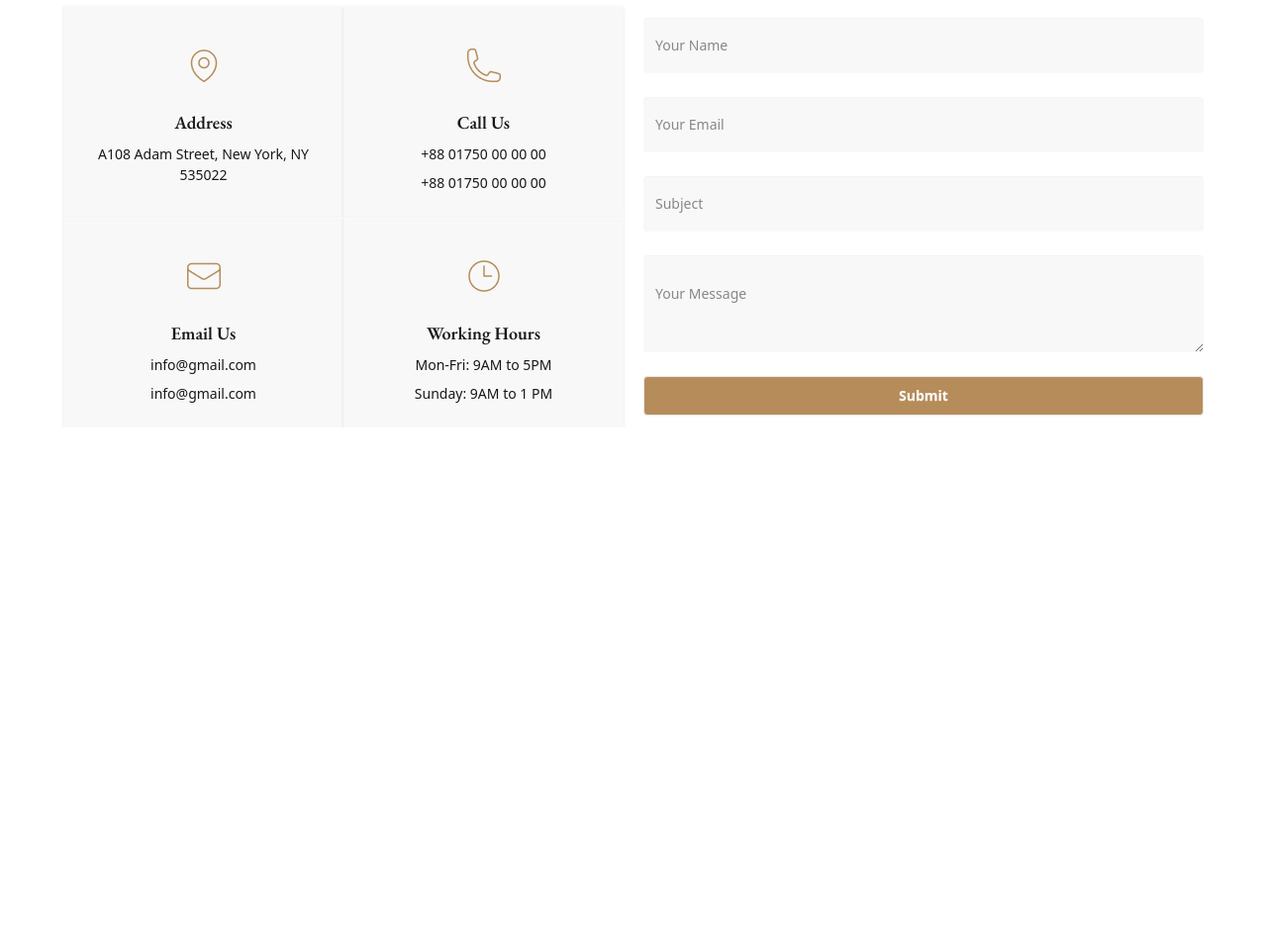
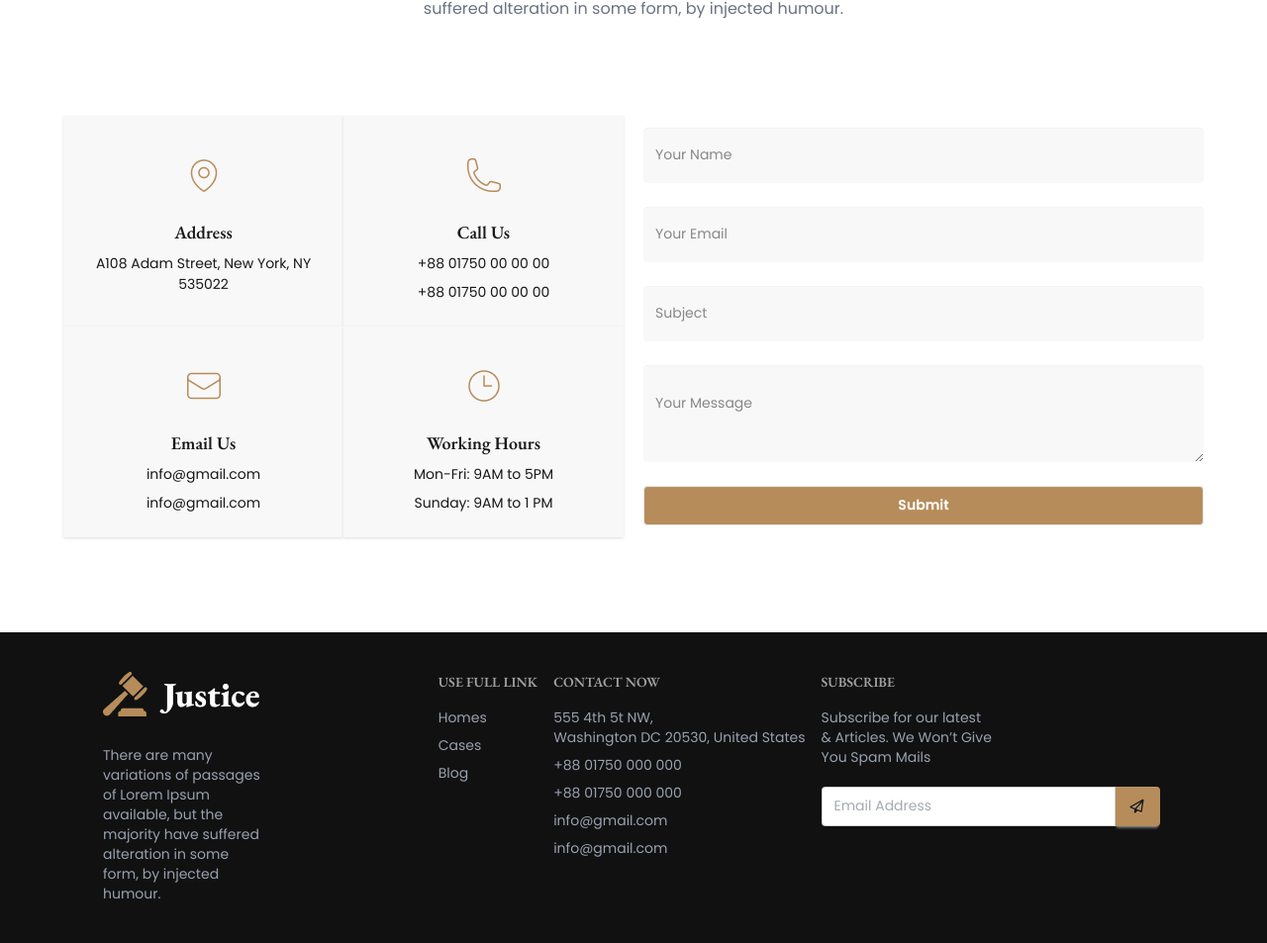
Before and after one commit to ahsankabirr/Legal-Solution, a plain HTML site: page index.html in a window 1280 px wide. Shown: the part 3400-4353 px from the top of the page at 99% size. Before the commit the page ends 3832 px from the top, so only its background shows below. Drawn offline with nearby package versions, Linux system fonts and the light colour scheme.

Commit message:
add footer section

```diff
--- a/index.html
+++ b/index.html
@@ -40,7 +40,7 @@
       }
     </style>
   </head>
-  <body>
+  <body class="poppins-font">
     <header class="max-w-6xl mx-auto">
       <!-- Nav section -->
       <nav>
@@ -530,7 +530,7 @@
           </div>
 
           <!-- Message section -->
-          <div class="grid grid-cols-1 md:grid-cols-2 gap-5">
+          <div class="grid grid-cols-1 md:grid-cols-2 gap-5 my-24">
             <div class="grid grid-cols-1 md:grid-cols-2">
               <div class="card bg-base-200 rounded-none shadow-sm">
                 <figure class="px-10 pt-10">
@@ -629,6 +629,54 @@
       </section>
     </main>
 
-    <footer></footer>
+    <footer class="bg-[#111111]">
+      <div
+        class="footer sm:footer-horizontal max-w-6xl mx-auto text-white mx-autotext-base-content p-10"
+      >
+        <aside>
+          <img src="./images/logo.png" alt="" />
+          <p class="w-3/6 text-gray-400 mt-5">
+            There are many variations of passages of Lorem Ipsum available, but
+            the majority have suffered alteration in some form, by injected
+            humour.
+          </p>
+        </aside>
+        <nav>
+          <h6 class="footer-title eb-garamond-font">Use full Link</h6>
+          <a class="link link-hover text-gray-400">Homes</a>
+          <a class="link link-hover text-gray-400">Cases</a>
+          <a class="link link-hover text-gray-400">Blog</a>
+        </nav>
+        <nav>
+          <h6 class="footer-title eb-garamond-font">Contact Now</h6>
+          <p class="text-gray-400">
+            555 4th 5t NW, <br />
+            Washington DC 20530, United States
+          </p>
+          <p class="text-gray-400">+88 01750 000 000</p>
+          <p class="text-gray-400">+88 01750 000 000</p>
+          <p class="text-gray-400">info@gmail.com</p>
+          <p class="text-gray-400">info@gmail.com</p>
+        </nav>
+        <form>
+          <h6 class="footer-title eb-garamond-font">Subscribe</h6>
+          <fieldset class="">
+            <p class="text-gray-400 w-3/6">
+              Subscribe for our latest & Articles. We Won’t Give You Spam Mails
+            </p>
+            <div class="join mt-5">
+              <input
+                type="text"
+                placeholder="Email Address"
+                class="input input-bordered join-item text-gray-600"
+              />
+              <button class="btn border-none join-item bg-color-primary">
+                <i class="fa-regular fa-paper-plane"></i>
+              </button>
+            </div>
+          </fieldset>
+        </form>
+      </div>
+    </footer>
   </body>
 </html>
```
